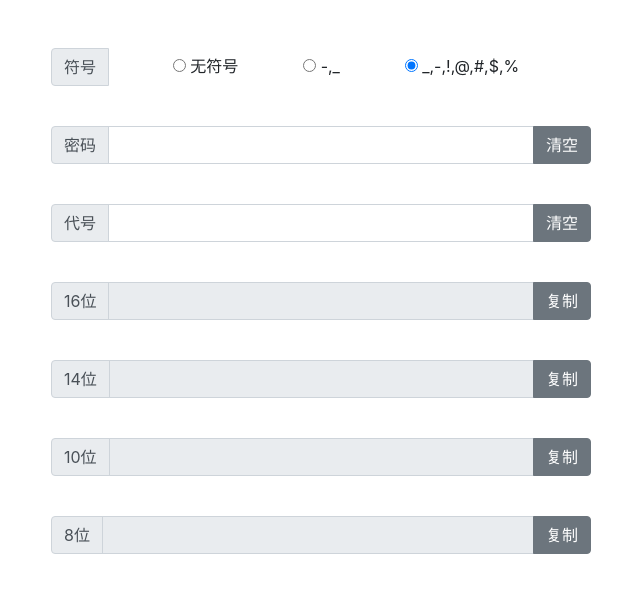
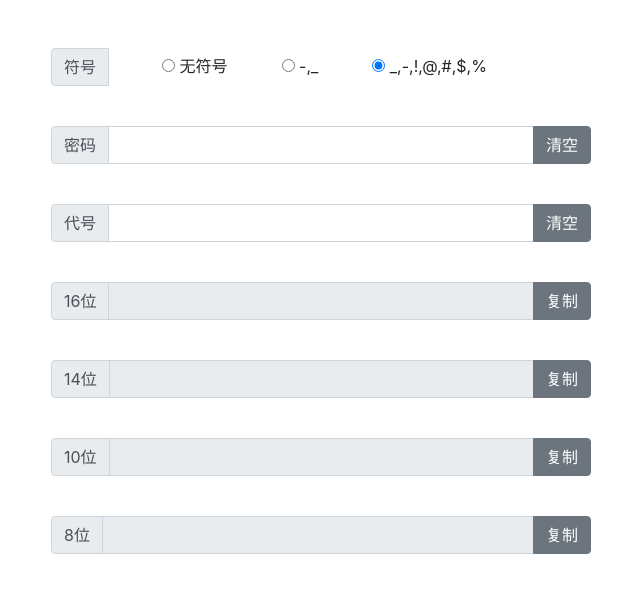
Before and after one commit to Samuel-Chia/password, a plain HTML site: page index.html in a window 1280 px wide. Shown: the whole page, without its empty margins (319-959 px from the left). Drawn offline with Linux system fonts and the light colour scheme.

Commit message:
fix(layout) 手机浏览器换行的问题

```diff
--- a/index.html
+++ b/index.html
@@ -17,13 +17,13 @@
                     <div class="input-group-prepend">
                         <span class="input-group-text">符号</span>
                     </div>
-                    <label class="radio-inline" style='margin-left:12%; vertical-align:middle; margin-top:6px;'>
+                    <label class="radio-inline" style='margin-left:10%; vertical-align:middle; margin-top:6px;'>
                         <input type="radio" name="optionsRadiosinline" id="none" value="none"> 无符号
                     </label>
-                    <label class="radio-inline" style='margin-left:12%; vertical-align:middle; margin-top:6px;'>
+                    <label class="radio-inline" style='margin-left:10%; vertical-align:middle; margin-top:6px;'>
                         <input type="radio" name="optionsRadiosinline" id="simple" value="simple"> -,_
                     </label>
-                    <label class="radio-inline" style='margin-left:12%; vertical-align:middle; margin-top:6px;'>
+                    <label class="radio-inline" style='margin-left:10%; vertical-align:middle; margin-top:6px;'>
                         <input type="radio" name="optionsRadiosinline" id="complex" value="complex" checked>
                         _,-,!,@,#,$,%
                     </label>
```
